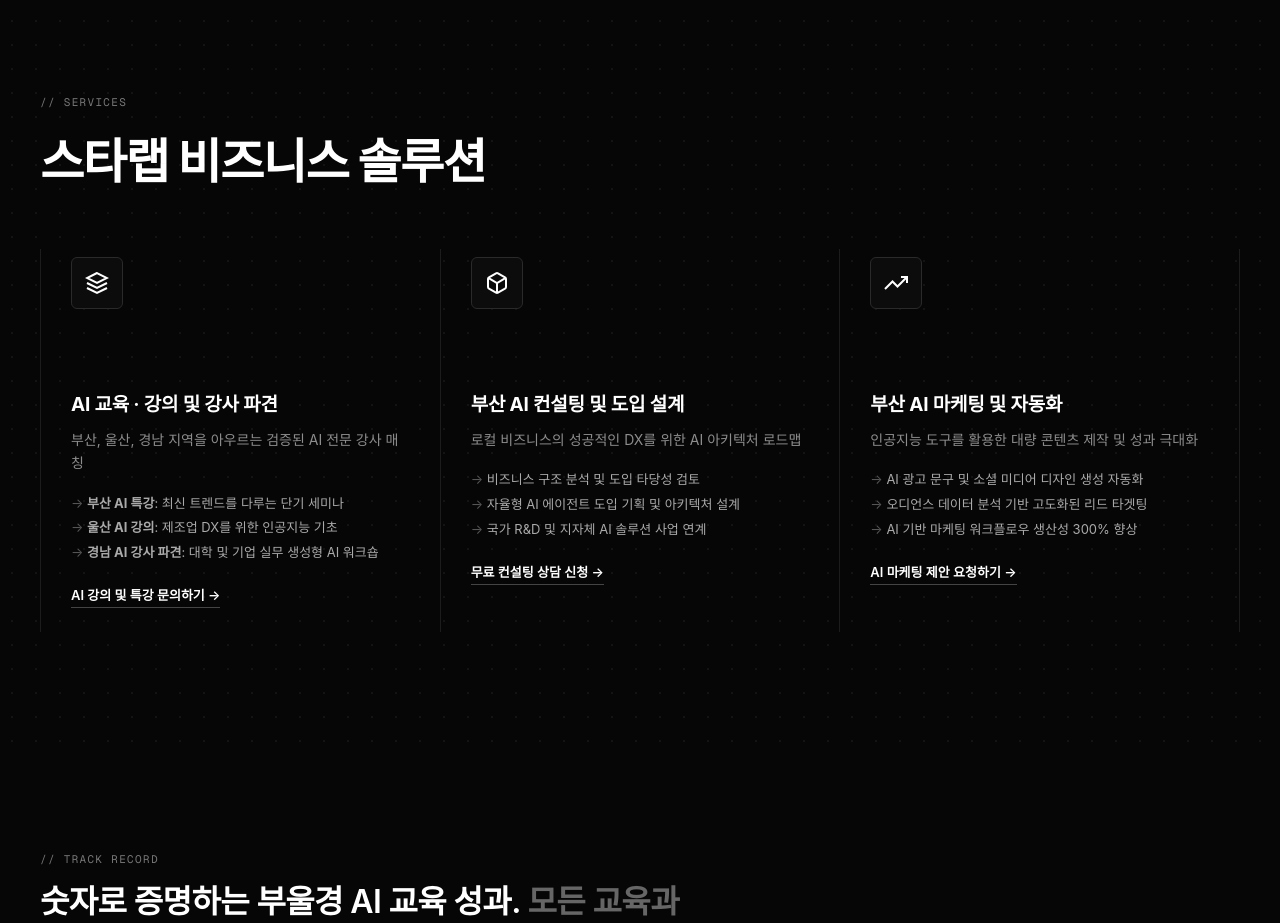
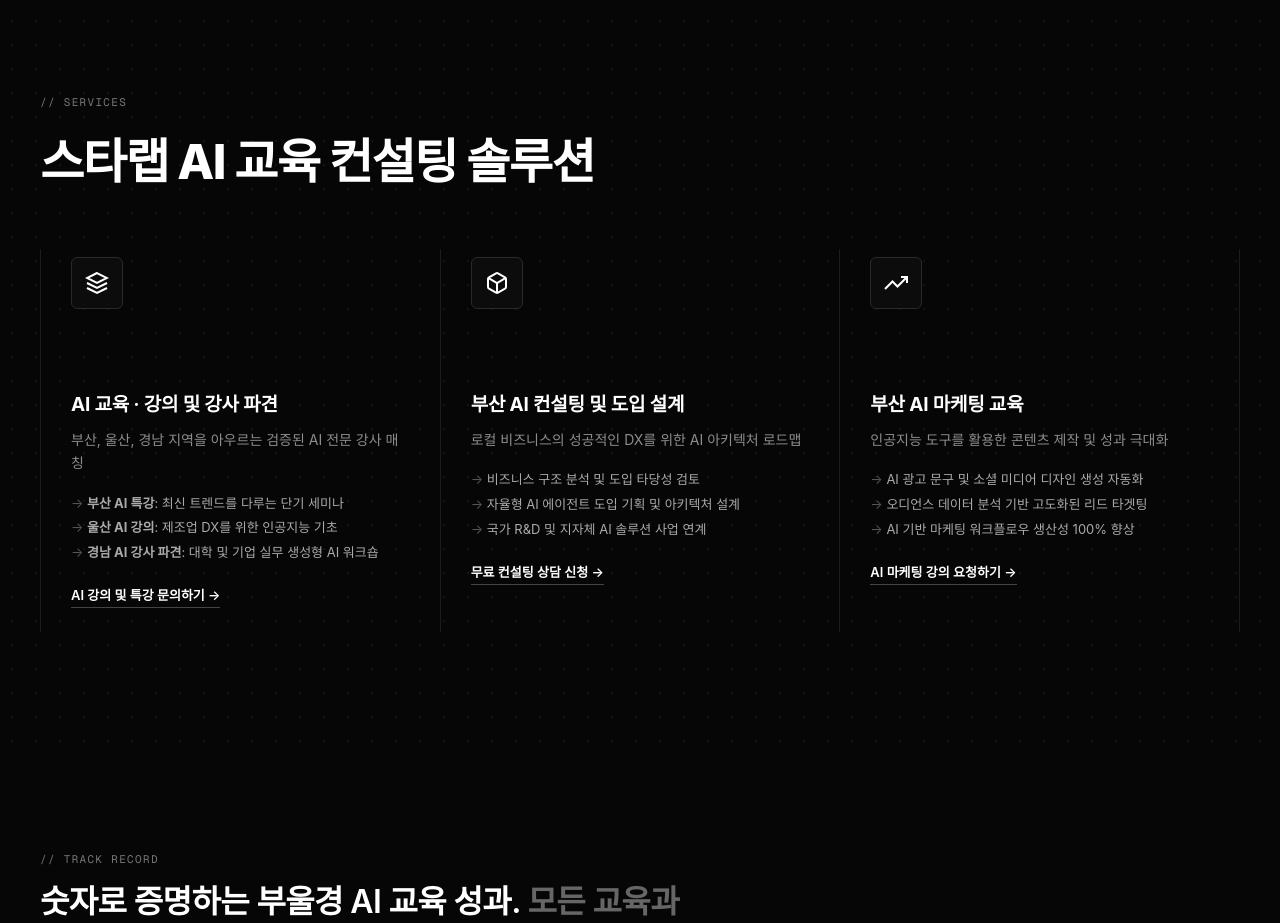
Before and after one commit to toshiya01/starlab_ai_homepage, a website built with Vite: page index.html in a window 1280 px wide. Shown: the part 960-1883 px from the top of the page. Built offline with nearby package versions, Linux system fonts and the light colour scheme; a web font is replaced by a local one.

Commit message:
fix: update services section copy for marketing card

```diff
--- a/index.html
+++ b/index.html
@@ -167,7 +167,7 @@
     <!-- Services Section -->
     <section id="services" class="services">
       <p class="sec-label mono reveal">// Services</p>
-      <h2 class="sec-title split-chars">스타랩 비즈니스 솔루션</h2>
+      <h2 class="sec-title split-chars">스타랩 AI 교육 컨설팅 솔루션</h2>
 
       <div class="svc-grid">
         <article id="services-edu" class="svc reveal">
@@ -214,15 +214,15 @@
               <polyline points="17 6 23 6 23 12" />
             </svg>
           </div>
-          <h3>부산 AI 마케팅 및 자동화</h3>
-          <p class="svc-summary">인공지능 도구를 활용한 대량 콘텐츠 제작 및 성과 극대화</p>
+          <h3>부산 AI 마케팅 교육</h3>
+          <p class="svc-summary">인공지능 도구를 활용한 콘텐츠 제작 및 성과 극대화</p>
           <ul class="svc-details">
             <li>AI 광고 문구 및 소셜 미디어 디자인 생성 자동화</li>
             <li>오디언스 데이터 분석 기반 고도화된 리드 타겟팅</li>
-            <li>AI 기반 마케팅 워크플로우 생산성 300% 향상</li>
+            <li>AI 기반 마케팅 워크플로우 생산성 100% 향상</li>
           </ul>
           <a href="https://walla.my/survey/6jtoRCCrbYXLjlYco4OD" target="_blank" rel="noopener noreferrer"
-            aria-label="AI 마케팅 제안 요청하기 (새 창)" class="svc-link">AI 마케팅 제안 요청하기 <i aria-hidden="true">→</i></a>
+            aria-label="AI 마케팅 강의 요청하기 (새 창)" class="svc-link">AI 마케팅 강의 요청하기 <i aria-hidden="true">→</i></a>
         </article>
       </div>
     </section>
```
